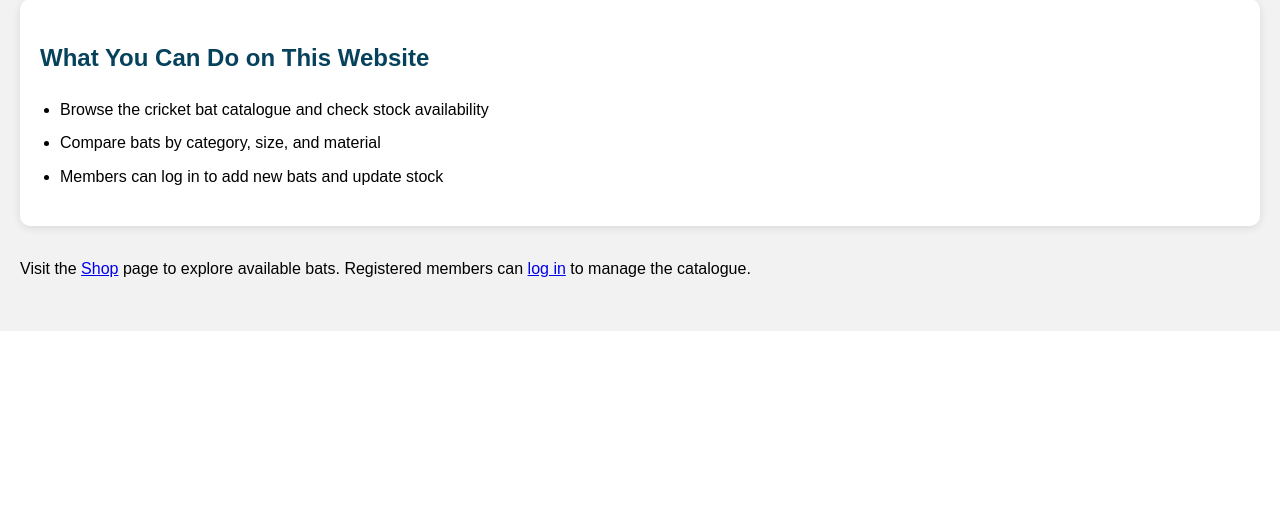
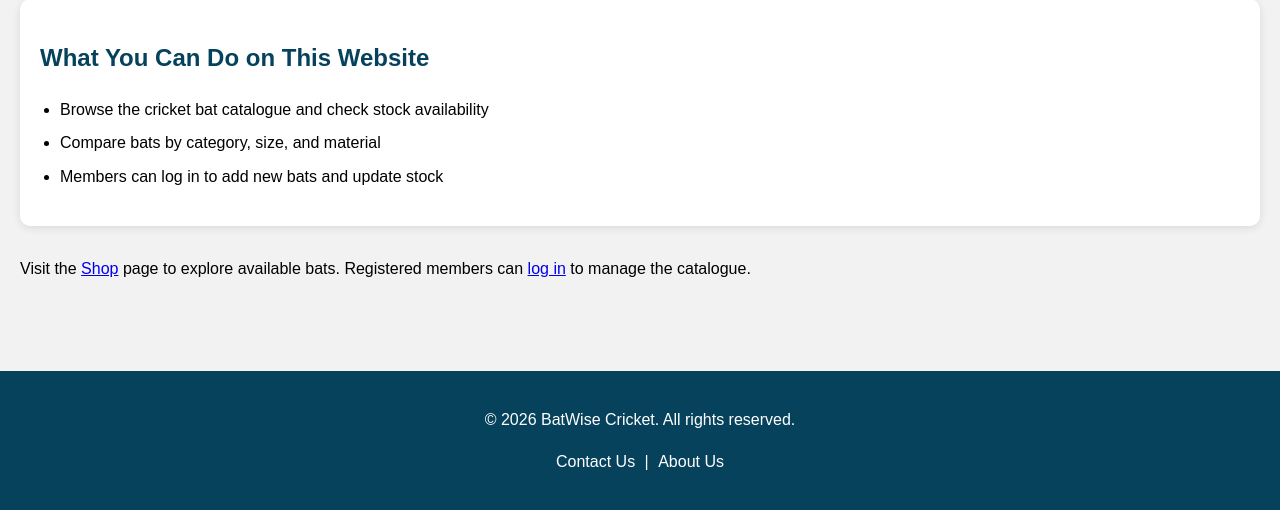
Before and after one commit to mahnooradil-py/BatWise-Cricket, a PHP site: page /index.php in a window 1280 px wide. Shown: the part 638-1148 px from the top of the page. Before the commit the page ends 969 px from the top, so only its background shows below. Run offline with PHP 8.4, Linux system fonts and the light colour scheme.

Commit message:
Added footer with css

```diff
--- a/css/styles.css
+++ b/css/styles.css
@@ -186,3 +186,22 @@
 ul li {
     margin-bottom: 8px;
 }
+
+/* Footer styling */
+.site-footer {
+    background-color: #06425C;
+    color: #FFFFFF;
+    text-align: center;
+    padding: 20px;
+    margin-top: 40px;
+}
+
+.site-footer a {
+    color: #FFFFFF;
+    text-decoration: none;
+    margin: 0 5px;
+}
+
+.site-footer a:hover {
+    text-decoration: underline;
+}
--- a/project_footer.php
+++ b/project_footer.php
@@ -0,0 +1,7 @@
+<footer class="site-footer">
+    <p>&copy; <?php echo date("Y"); ?> BatWise Cricket. All rights reserved.</p>
+    <p>
+        <a href="contact.php">Contact Us</a> |
+        <a href="about_us.php">About Us</a>
+    </p>
+</footer>
```
